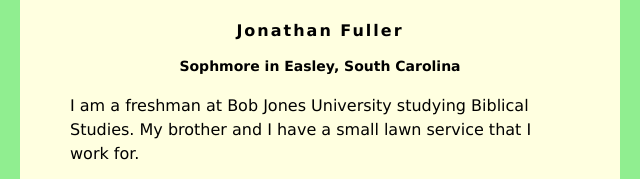
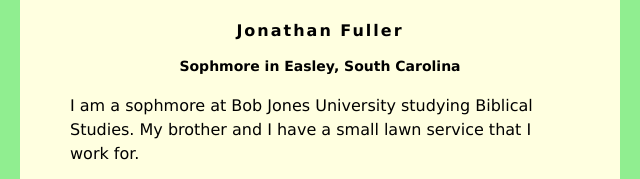
Before and after one commit to Jfull343/Jfull343.github.io, a plain HTML site: page index.html in a window 1280 px wide. Shown: the top 179 px of the page, 320-960 px from the left. Drawn offline with Linux system fonts and the light colour scheme.

Commit message:
Update index.html

```diff
--- a/index.html
+++ b/index.html
@@ -33,7 +33,7 @@ h3 {
         <h1>Jonathan Fuller</h1>
         <h2>Sophmore in Easley, South Carolina</h2>
 
-         <p>I am a freshman at Bob Jones University studying Biblical Studies. My brother and I have a small lawn service that I work for. </p>
+         <p>I am a sophmore at Bob Jones University studying Biblical Studies. My brother and I have a small lawn service that I work for. </p>
          <p>
             I attend Faith Baptist Church in Easley, SC. My dad is the pastor and my brother is the assistant/youth pastor. Connected to my church is
              a Christian school that all of my older brothers and sisters work at including my two sister-in-laws.
```
